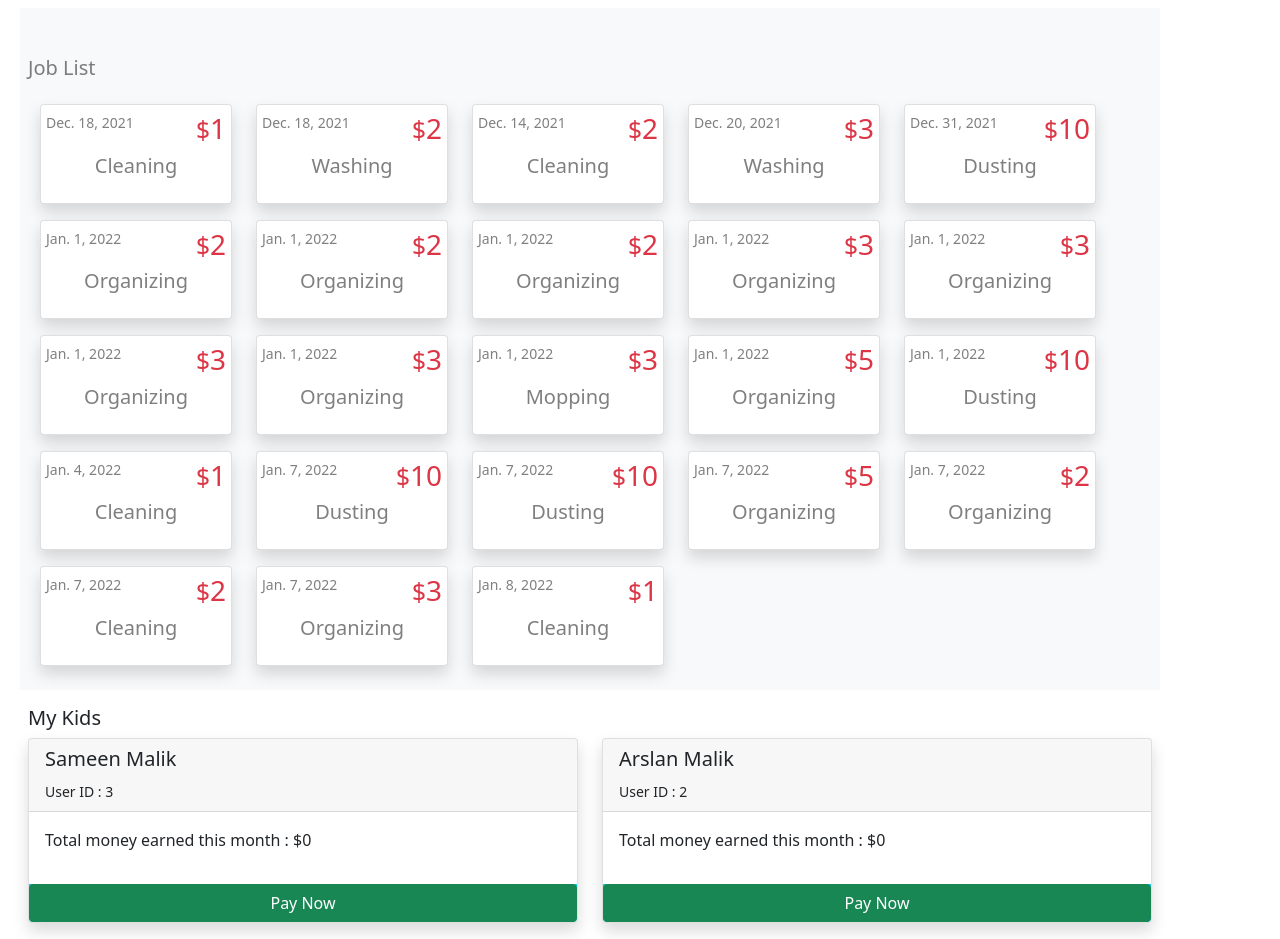
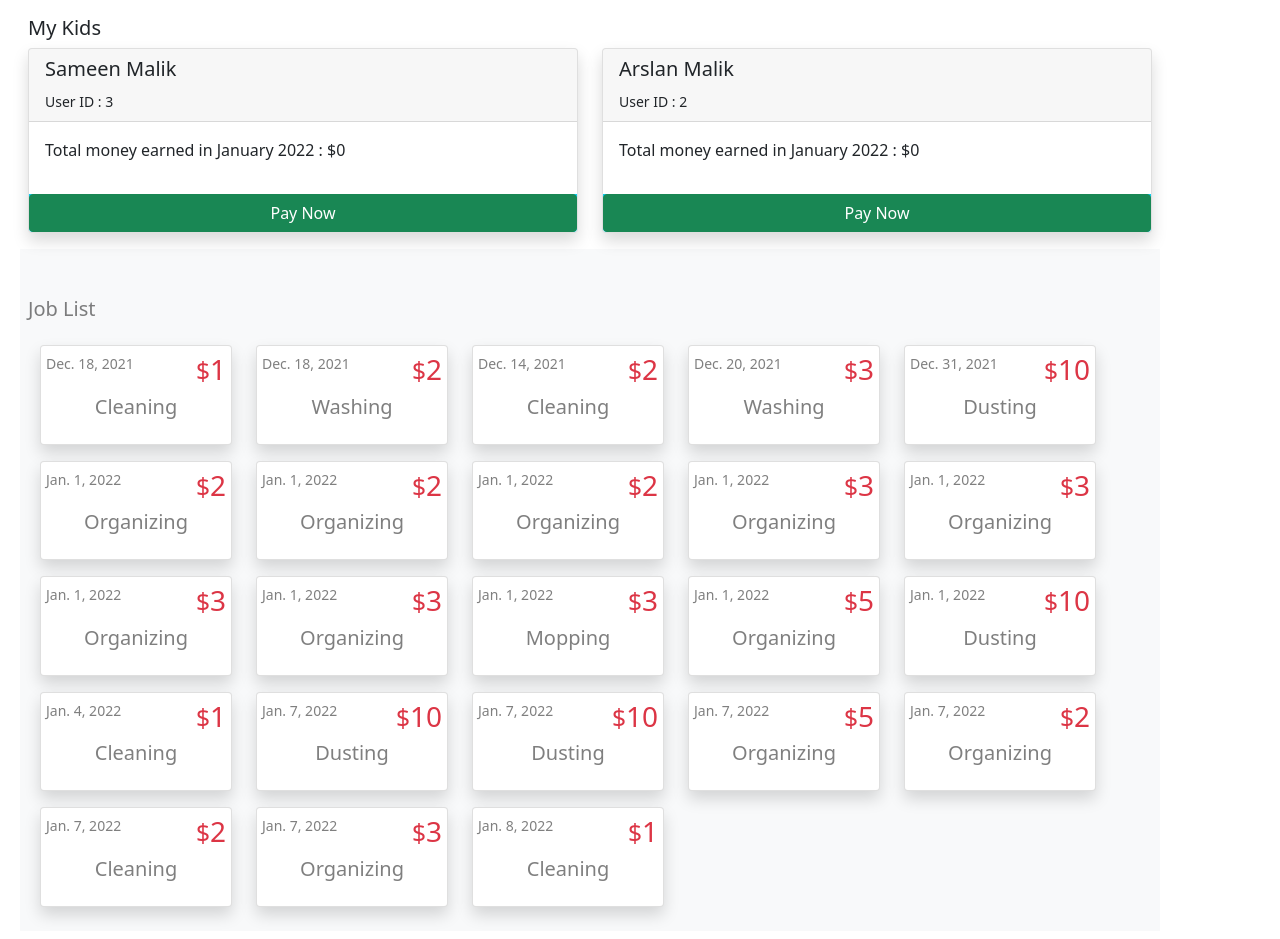
Before and after one commit to fnmalik2002/HomeProject, a Django app: page /dashboard/ in a window 1280 px wide. Shown: the part 140-1079 px from the top of the page. Run offline with Django 4.2, Linux system fonts and the light colour scheme; a user stored in the database is signed in; data comes from the database, SQL or seed files in the repository; both versions use the stored data as it was after the commit.

Commit message:
job visibility for kids are made limited to today and admin can see all month jobs

```diff
--- a/jobs/templates/jobs/dashboard.html
+++ b/jobs/templates/jobs/dashboard.html
@@ -1,4 +1,46 @@
 {% extends "jobs/base.html" %} {% load static %} {% block user %} {{user.first_name}} {{user.last_name}} {% endblock user %} {% block content %} {% if user.is_staff %}
+
+<div class="container  p-2 m-2">
+    <div class="row">
+        <h5 id="mykids">My Kids</h5>
+        {% for key, value in jobs_ready_for_payment_this_month.items %}
+        <div class="col">
+            <div class="card shadow">
+                <div class="card-header">
+                    <h5>{{key.first_name}} {{key.last_name}} </h5> <small>User ID : {{key.id}} </small></div>
+                <div class="card-body">
+                    {% if value.job_price__sum == None %}
+                    <p>Total money earned in {{ date_today|date:'F Y' }} : $0</p>
+                    {% else %}
+                    <p>Total money earned in {{ date_today|date:'F Y' }} : ${{value.job_price__sum}}</p>
+                    {% endif %}
+
+                </div>
+                <div class="text-start">
+
+                    <form class="text-center bg-info rounded-bottom" action="{% url 'jobs:job_payments' %}" method='post'>
+                        {% csrf_token %}
+
+                        <input type="radio" id="accept" name="Choice" value="{{key.id}}" checked style="display: none;">
+                        <label for="accept" style="display: none;"> Accept</label>
+                        <!-- <input type="radio" id="reject" name="Choice" value="-2">
+                        <label for="reject"> Reject</label> -->
+                        <input type="submit" value="Pay Now" class="btn btn-success text-white fs-6" style="width: 100%;">
+                    </form>
+                </div>
+            </div>
+
+        </div>
+        {% endfor %}
+
+
+
+
+    </div>
+
+
+
+</div>
 <div class="container bg-light p-2 m-2">
     <h5 class="mt-4 mb-4 pt-3 text-black-50">Job List</h5>
 
@@ -37,49 +79,8 @@
 
 </div>
 
-<!-- _____________________________________ -->
-
-<div class="container  p-2 m-2">
-    <div class="row">
-        <h5 id="mykids">My Kids</h5>
-        {% for key, value in jobs_ready_for_payment_this_month.items %}
-        <div class="col">
-            <div class="card shadow">
-                <div class="card-header">
-                    <h5>{{key.first_name}} {{key.last_name}} </h5> <small>User ID : {{key.id}} </small></div>
-                <div class="card-body">
-                    {% if value.job_price__sum == None %}
-                    <p>Total money earned this month : $0</p>
-                    {% else %}
-                    <p>Total money earned in {{ date_today|date:'F Y' }} : ${{value.job_price__sum}}</p>
-                    {% endif %}
-
-                </div>
-                <div class="text-start">
-
-                    <form class="text-center bg-info rounded-bottom" action="{% url 'jobs:job_payments' %}" method='post'>
-                        {% csrf_token %}
-
-                        <input type="radio" id="accept" name="Choice" value="{{key.id}}" checked style="display: none;">
-                        <label for="accept" style="display: none;"> Accept</label>
-                        <!-- <input type="radio" id="reject" name="Choice" value="-2">
-                        <label for="reject"> Reject</label> -->
-                        <input type="submit" value="Pay Now" class="btn btn-success text-white fs-6" style="width: 100%;">
-                    </form>
-                </div>
-            </div>
-
-        </div>
-        {% endfor %}
 
 
-
-
-    </div>
-
-
-
-</div>
 <!-- ------- end admin --------- -->
 {% else %}
 
--- a/jobs/views.py
+++ b/jobs/views.py
@@ -62,6 +62,7 @@ def index(request):
     # print('current month :' , timezone.datetime.now().month)
     # print("Jobs on a specific date : ", JobPost.objects.filter(publish_date__month=date_today.month))
     this_family_jobs = JobPost.objects.filter(publish_date__month=date_today.month).filter(job_creator=job_creators(users_in_a_group))
+    this_family_jobs_today = JobPost.objects.filter(publish_date__day=date_today.day).filter(job_creator=job_creators(users_in_a_group))
 
     print('this_family_jobs : ', this_family_jobs)
 
@@ -76,7 +77,6 @@ def index(request):
         my_jobs_review_rejected_by_admin = this_family_jobs.filter(job_taker=user).filter(job_taken=True).filter(job_done=True).filter(job_rejected_by_admin = True).order_by('-id')[:10]
 
         job_list = this_family_jobs.filter(job_taken= False).order_by('-id')
-
         job_gone = this_family_jobs.filter(job_taken= True).order_by('-id')[:10]
         my_unfinished_jobs = this_family_jobs.filter(job_taker=user).filter(job_taken=True).filter(job_done=False).order_by('-id')[:10]
         all_unfinished_jobs = this_family_jobs.filter(job_taken=True).filter(job_done=False).order_by('-id')[:10]
@@ -94,13 +94,11 @@ def index(request):
         jobs_under_review = this_family_jobs.filter(job_taken= True).filter(job_under_review= True).order_by('-id')[:10]
         jobs_acceptably_done = this_family_jobs.filter(job_taken=True).filter(job_done=True).filter(job_passed_review= True).order_by('-id')[:10]
 
-        print (this_family_jobs.filter())
-        job_list = this_family_jobs.filter(job_taken= False).order_by('-id')
-        # print("publish_date : ", job_list)
 
+        job_list = this_family_jobs_today.filter(job_taken= False).order_by('-id')
         job_gone = this_family_jobs.filter(job_taken= True).order_by('-id')[:10]
         my_unfinished_jobs = this_family_jobs.filter(job_taker=user).filter(job_taken=True).filter(job_done=False).order_by('-id')[:10]
-        all_unfinished_jobs = this_family_jobs.filter(job_taken=True).filter(job_done=False).order_by('-id')[:10]
+        all_unfinished_jobs = this_family_jobs_today.filter(job_taken=True).filter(job_done=False).order_by('-id')[:10]
         my_done_jobs = this_family_jobs.filter(job_taker=user).filter(job_done=True).order_by('-id')[:10]
         all_done_jobs = this_family_jobs.filter(job_taken=True).filter(job_done=True).order_by('-id')[:10]
 
@@ -136,6 +134,7 @@ def index(request):
      'date_today' : timezone.datetime.now(),
      'jobs_review_rejected_by_admin' : jobs_review_rejected_by_admin,
      'my_jobs_review_rejected_by_admin' : my_jobs_review_rejected_by_admin,
+
 
      }
     return HttpResponse(template.render(context, request))
@@ -262,6 +261,9 @@ def mark_done(request):
                 job.job_taken_date = None
                 job.job_under_review = False
                 job.job_passed_review = False
+                job.job_paid = False
+                job.job_rejected_by_admin = False
+                job.job_expired = False
                 job.job_taker = User.objects.get(username = 'nouser')
                 job.save()
         except Exception as e:
```
Also changed, not shown: jobs/templates/jobs/index.html (+50 -11 lines), db.sqlite3.
